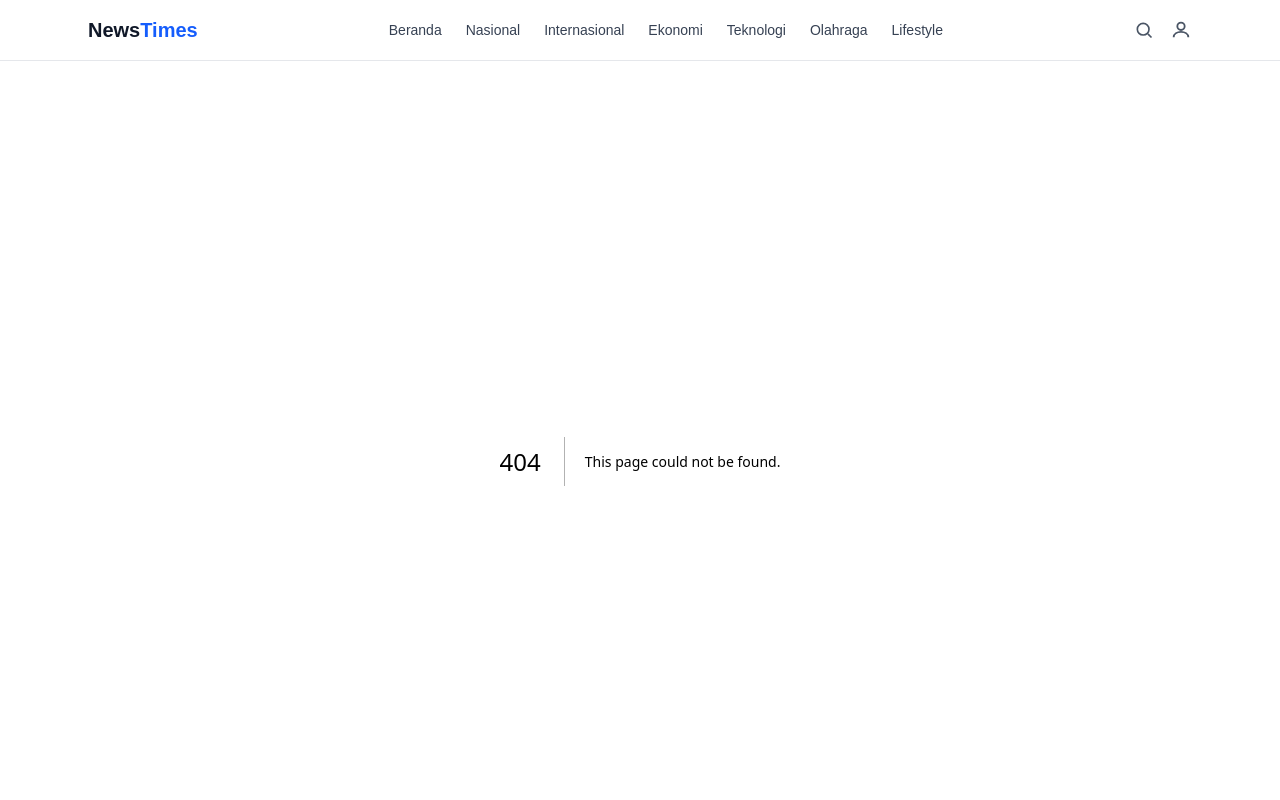
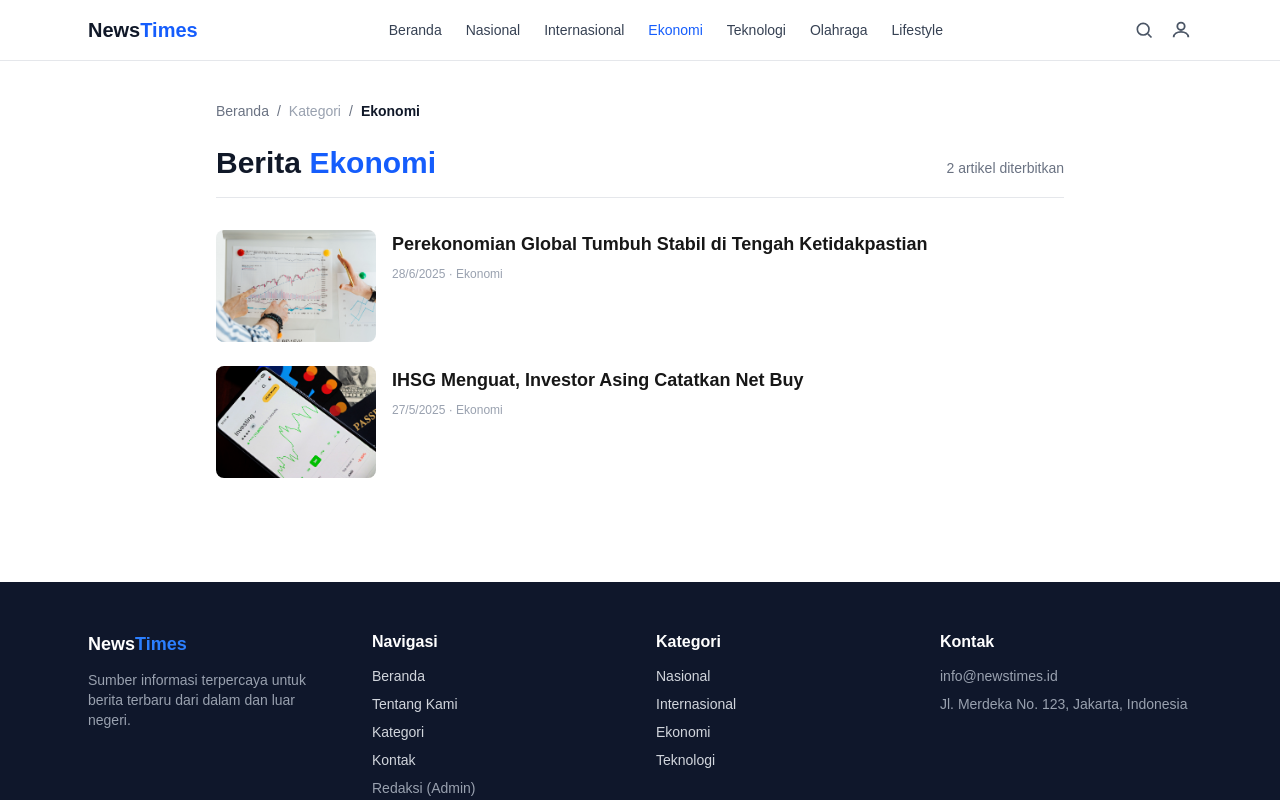
Before and after one commit to article-website/news-times, a Next.js app: page /categories/ekonomi in a window 1280 px wide. Before the commit this address had no page. Shown: the top 800 px of the page. Built offline with nearby package versions, Linux system fonts and the light colour scheme.

Commit message:
feat: tambah halaman kategori, aktifkan link navigasi, dan izinkan remote image

```diff
--- a/next.config.ts
+++ b/next.config.ts
@@ -3,6 +3,14 @@ import type { NextConfig } from "next";
 const nextConfig: NextConfig = {
   /* config options here */
   reactCompiler: true,
+  images: {
+    remotePatterns: [
+      {
+        protocol: "https",
+        hostname: "**",
+      },
+    ],
+  },
 };
 
 export default nextConfig;
--- /dev/null
+++ b/src/app/categories/[slug]/page.tsx
@@ -0,0 +1,91 @@
+import type { Metadata } from "next";
+import { notFound } from "next/navigation";
+import Link from "next/link";
+import { articleRepo } from "@/server/repositories";
+import ArticleCard from "@/components/ArticleCard";
+
+interface CategoryPageProps {
+  params: Promise<{ slug: string }>;
+}
+
+export async function generateMetadata({
+  params,
+}: CategoryPageProps): Promise<Metadata> {
+  const { slug } = await params;
+  const categories = await articleRepo.listCategories();
+  const category = categories.find((c) => c.slug === slug);
+
+  if (!category) {
+    return {
+      title: "Kategori Tidak Ditemukan - NewsTimes",
+    };
+  }
+
+  return {
+    title: `Berita ${category.name} Terkini - NewsTimes`,
+    description: `Kumpulan berita dan artikel terbaru seputar ${category.name} di NewsTimes.`,
+  };
+}
+
+export default async function CategoryPage({ params }: CategoryPageProps) {
+  const { slug } = await params;
+
+  const categories = await articleRepo.listCategories();
+  const category = categories.find((c) => c.slug === slug);
+
+  if (!category) {
+    notFound();
+  }
+
+  const { items, total } = await articleRepo.listByCategory(slug, {
+    page: 1,
+    perPage: 20,
+  });
+
+  return (
+    <main className="max-w-4xl mx-auto px-6 py-10">
+      {/* Breadcrumb */}
+      <nav className="flex items-center gap-2 text-sm text-gray-500 mb-6">
+        <Link href="/" className="hover:text-blue-600 transition-colors">
+          Beranda
+        </Link>
+        <span>/</span>
+        <span className="text-gray-400">Kategori</span>
+        <span>/</span>
+        <span className="font-semibold text-gray-900">{category.name}</span>
+      </nav>
+
+      <div className="flex flex-col sm:flex-row sm:items-baseline sm:justify-between border-b border-gray-200 pb-4 mb-8 gap-2">
+        <h1 className="text-3xl font-bold text-gray-900">
+          Berita <span className="text-blue-600">{category.name}</span>
+        </h1>
+        <p className="text-sm text-gray-500">
+          {total > 0 ? `${total} artikel diterbitkan` : "Belum ada artikel"}
+        </p>
+      </div>
+
+      {items.length > 0 ? (
+        <div className="flex flex-col gap-6">
+          {items.map((article) => (
+            <ArticleCard key={article.slug} article={article} />
+          ))}
+        </div>
+      ) : (
+        <div className="bg-white border border-gray-200 rounded-xl p-10 text-center text-gray-500">
+          <p className="text-lg font-medium text-gray-800 mb-2">
+            Belum Ada Artikel
+          </p>
+          <p className="text-sm text-gray-500 max-w-md mx-auto mb-6">
+            Saat ini belum ada artikel yang diterbitkan untuk kategori {category.name}. Silakan kembali lagi nanti atau jelajahi kategori lainnya.
+          </p>
+          <Link
+            href="/"
+            className="inline-block px-4 py-2 bg-blue-600 text-white text-sm font-medium rounded-lg hover:bg-blue-700 transition"
+          >
+            Kembali ke Beranda
+          </Link>
+        </div>
+      )}
+    </main>
+  );
+}
--- a/src/components/CategoryList.tsx
+++ b/src/components/CategoryList.tsx
@@ -1,3 +1,5 @@
+import Link from "next/link";
+
 const categories = [
   "Nasional",
   "Internasional",
@@ -14,13 +16,13 @@ export default function CategoryList() {
       <ul className="flex flex-col">
         {categories.map((category) => (
           <li key={category}>
-            <a
-              href="#"
+            <Link
+              href={`/categories/${category.toLowerCase()}`}
               className="flex items-center justify-between py-2 text-sm text-gray-700 hover:text-blue-600 transition-colors"
             >
               {category}
               <span>›</span>
-            </a>
+            </Link>
           </li>
         ))}
       </ul>
--- a/src/components/Footer.tsx
+++ b/src/components/Footer.tsx
@@ -18,9 +18,9 @@ export default function Footer() {
           <h4 className="text-white font-semibold mb-3">Navigasi</h4>
           <ul className="flex flex-col gap-2 text-sm">
             <li>
-              <a href="/" className="hover:text-white">
+              <Link href="/" className="hover:text-white">
                 Beranda
-              </a>
+              </Link>
             </li>
             <li>
               <a href="#" className="hover:text-white">
@@ -28,9 +28,9 @@ export default function Footer() {
               </a>
             </li>
             <li>
-              <a href="#" className="hover:text-white">
+              <Link href="/categories/nasional" className="hover:text-white">
                 Kategori
-              </a>
+              </Link>
             </li>
             <li>
               <a href="#" className="hover:text-white">
@@ -38,9 +38,9 @@ export default function Footer() {
               </a>
             </li>
             <li>
-              <a href="/admin" className="hover:text-white text-gray-400">
+              <Link href="/admin" className="hover:text-white text-gray-400">
                 Redaksi (Admin)
-              </a>
+              </Link>
             </li>
           </ul>
         </div>
@@ -49,31 +49,31 @@ export default function Footer() {
           <h4 className="text-white font-semibold mb-3">Kategori</h4>
           <ul className="flex flex-col gap-2 text-sm">
             <li>
-              <a href="#" className="hover:text-white">
+              <Link href="/categories/nasional" className="hover:text-white">
                 Nasional
-              </a>
+              </Link>
             </li>
             <li>
-              <a href="#" className="hover:text-white">
+              <Link href="/categories/internasional" className="hover:text-white">
                 Internasional
-              </a>
+              </Link>
             </li>
             <li>
-              <a href="#" className="hover:text-white">
+              <Link href="/categories/ekonomi" className="hover:text-white">
                 Ekonomi
-              </a>
+              </Link>
             </li>
             <li>
-              <a href="#" className="hover:text-white">
+              <Link href="/categories/teknologi" className="hover:text-white">
                 Teknologi
-              </a>
+              </Link>
             </li>
           </ul>
         </div>
 
         <div>
           <h4 className="text-white font-semibold mb-3">Kontak</h4>
-          <p className="text-sm text-gray-400">info@newshub.id</p>
+          <p className="text-sm text-gray-400">info@newstimes.id</p>
           <p className="text-sm text-gray-400 mt-2">
             Jl. Merdeka No. 123, Jakarta, Indonesia
           </p>
@@ -81,7 +81,7 @@ export default function Footer() {
       </div>
 
       <div className="border-t border-slate-800 text-center text-xs text-gray-500 py-4">
-        © {new Date().getFullYear()} NewsHub. Semua Hak Dilindungi.
+        © {new Date().getFullYear()} NewsTimes. Semua Hak Dilindungi.
       </div>
     </footer>
   );
--- a/src/components/Navbar.tsx
+++ b/src/components/Navbar.tsx
@@ -5,12 +5,12 @@ import { usePathname } from "next/navigation";
 
 const navItems = [
   { label: "Beranda", href: "/" },
-  { label: "Nasional", href: "#" },
-  { label: "Internasional", href: "#" },
-  { label: "Ekonomi", href: "#" },
-  { label: "Teknologi", href: "#" },
-  { label: "Olahraga", href: "#" },
-  { label: "Lifestyle", href: "#" },
+  { label: "Nasional", href: "/categories/nasional" },
+  { label: "Internasional", href: "/categories/internasional" },
+  { label: "Ekonomi", href: "/categories/ekonomi" },
+  { label: "Teknologi", href: "/categories/teknologi" },
+  { label: "Olahraga", href: "/categories/olahraga" },
+  { label: "Lifestyle", href: "/categories/lifestyle" },
 ];
 
 export default function Navbar() {
```
